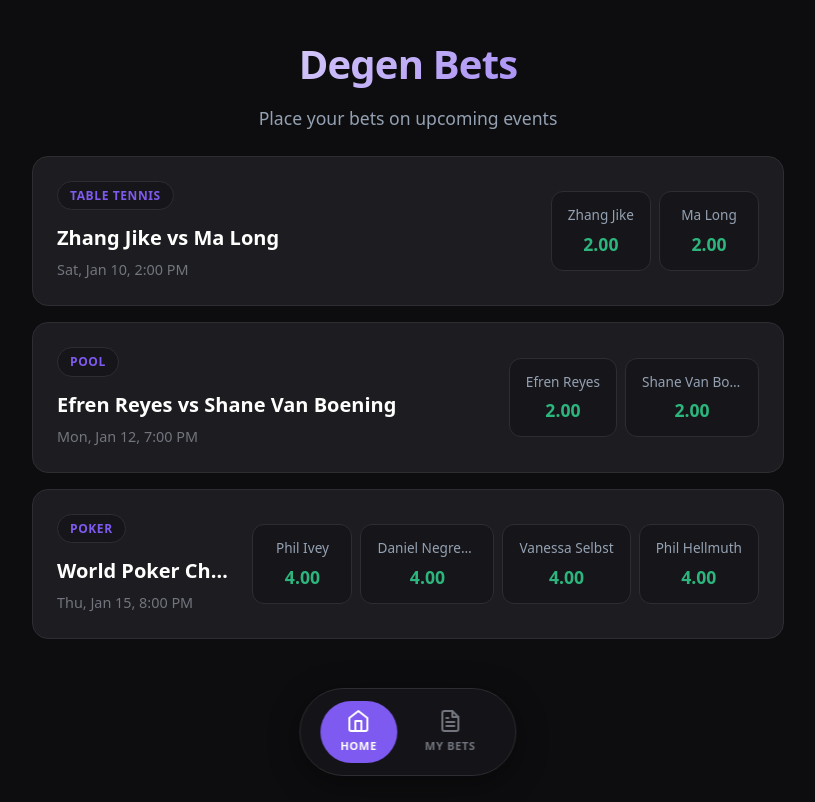
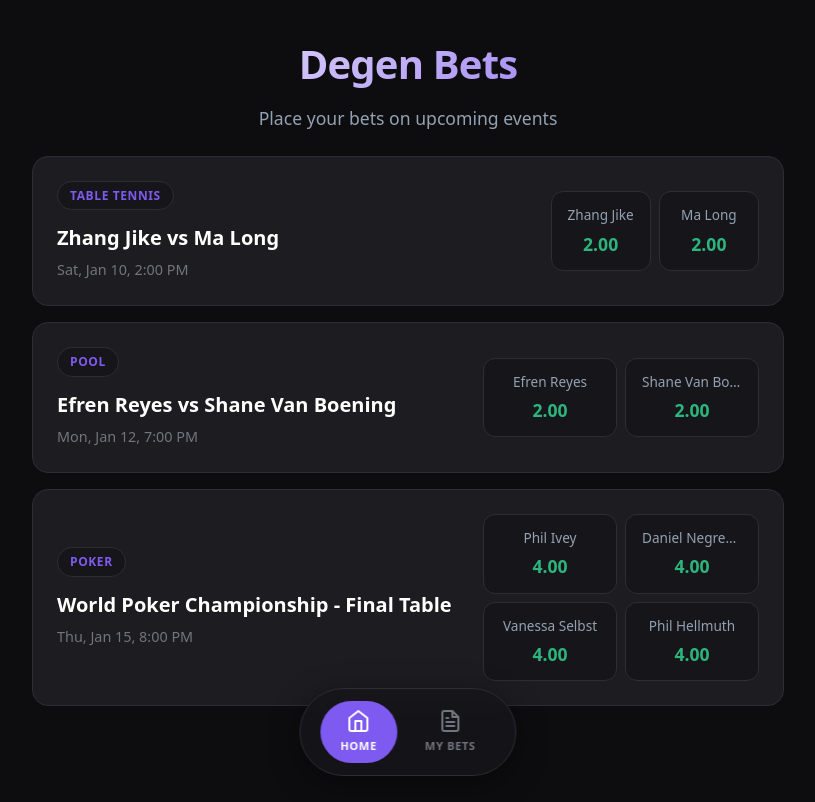
Before and after one commit to BSaini25/degen-betting-app, a Next.js app: page / in a window 1280 px wide. Shown: the whole page, without its empty margins (232-1047 px from the left). Built offline with nearby package versions, Linux system fonts and the light colour scheme.

Commit message:
Make betting options 2x2 grid

```diff
--- a/app/globals.css
+++ b/app/globals.css
@@ -131,10 +131,9 @@ body {
 
 /* Outcomes / Bet Buttons */
 .event-outcomes {
-  display: flex;
-  flex-wrap: wrap;
+  display: grid;
+  grid-template-columns: repeat(2, 1fr);
   gap: 0.5rem;
-  justify-content: flex-end;
 }
 
 .outcome-btn {
@@ -193,12 +192,8 @@ body {
     align-items: stretch;
   }
 
-  .event-outcomes {
-    justify-content: stretch;
-  }
-
   .outcome-btn {
-    flex: 1;
+    min-width: unset;
   }
 }
 
```
